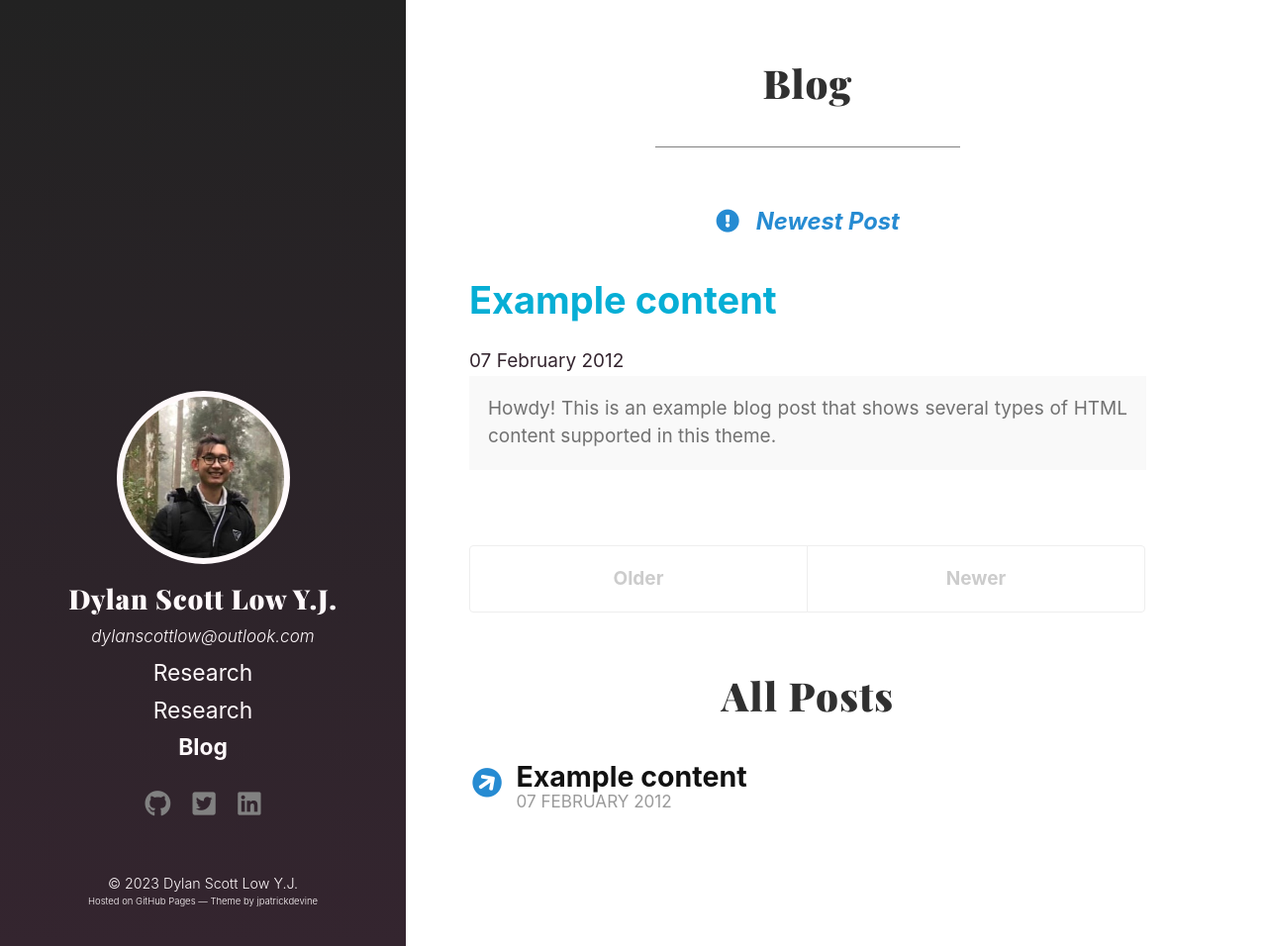
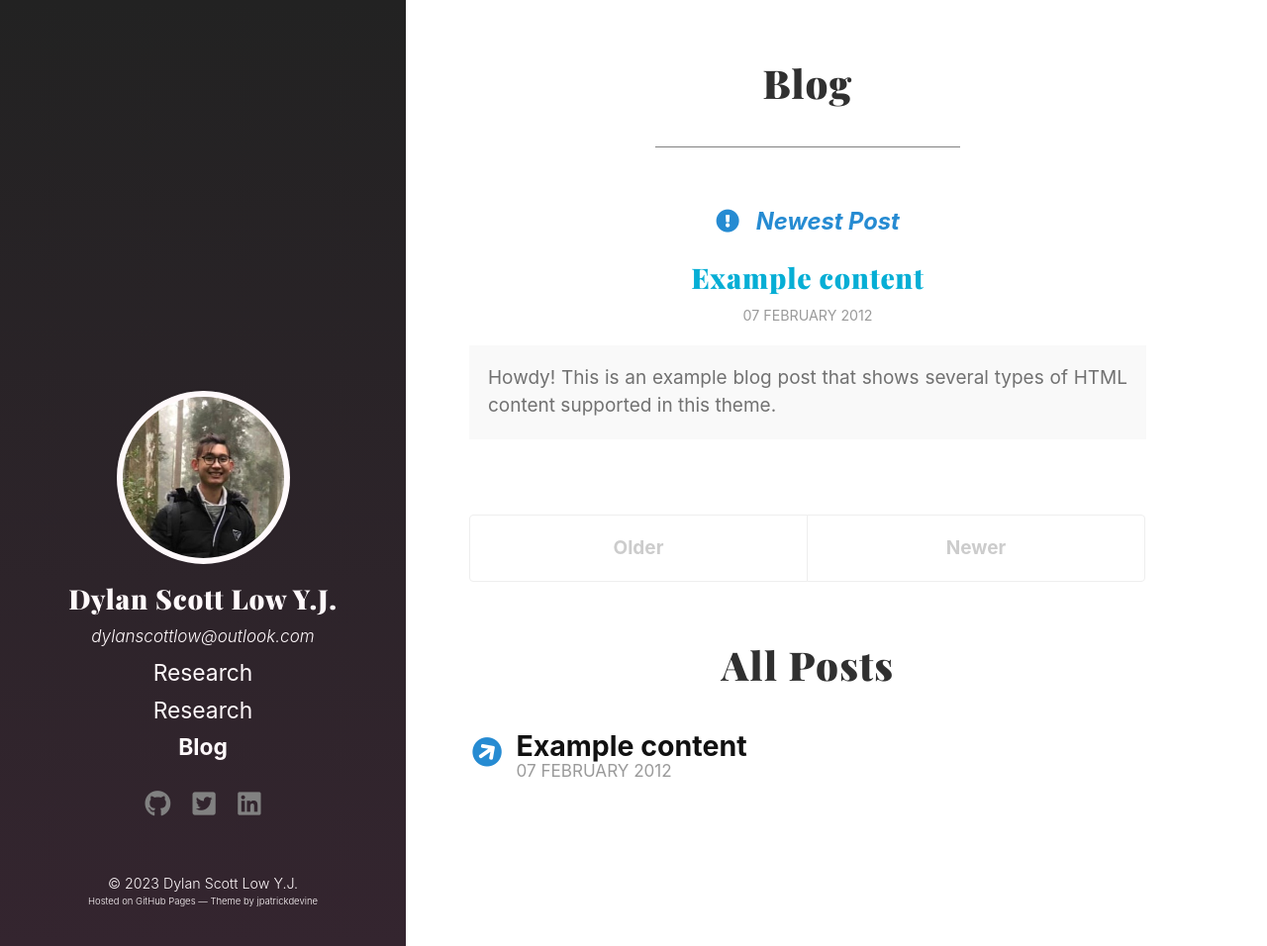
Before and after one commit to dylanscottlow/dylanscottlow.github.io, a Jekyll site: the page built from blog/index.html, in a window 1280 px wide and 956 px high. Shown: the whole window at 99% size. Built offline with Jekyll 4.4.1, drawn with Linux system fonts in a browser that asks for light colours; the list of posts is cut into pages by our own code; a style sheet for code colours, icons or effects is not loaded.

Commit message:
Add post-title-preview and pot-dat-preview classes to poole.scss

```diff
--- a/_sass/_poole.scss
+++ b/_sass/_poole.scss
@@ -231,6 +231,19 @@ tbody tr:nth-child(odd) th {
   margin-bottom: 2rem;
 }
 
+.post-title-preview {
+  color: #303030;
+  font-family: 'Playfair Display', serif;
+  font-size: 1.5rem;
+  letter-spacing: 0.03em;
+  font-weight: 600;
+  text-align: center;
+  word-wrap: break-word;
+  margin-top: 0;
+  margin-bottom: 1rem;
+}
+
+
 .page-subtitle {
   color: #303030;
   font-family: 'Playfair Display', serif;
@@ -263,6 +276,16 @@ tbody tr:nth-child(odd) th {
   color: #9a9a9a;
   text-align: center;
   font-size: 0.9rem;
+  text-transform: uppercase;
+}
+
+.post-date-preview {
+  display: block;
+  margin-top: -0.5rem;
+  margin-bottom: 1rem;
+  color: #9a9a9a;
+  text-align: center;
+  font-size: 0.75rem;
   text-transform: uppercase;
 }
 
```
